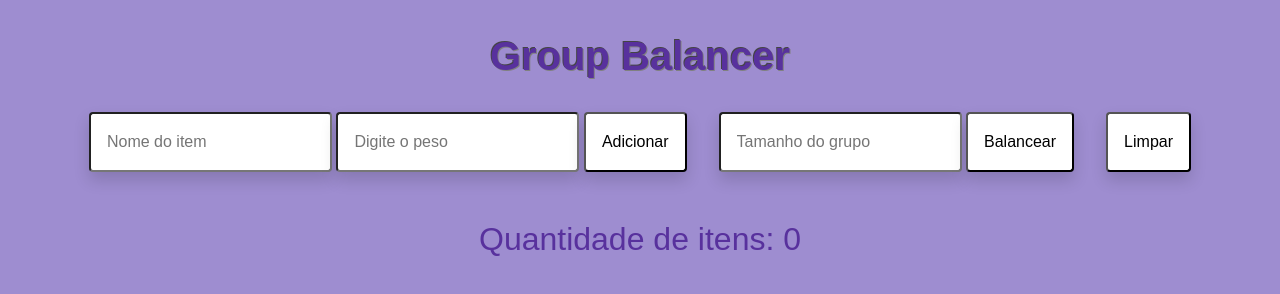
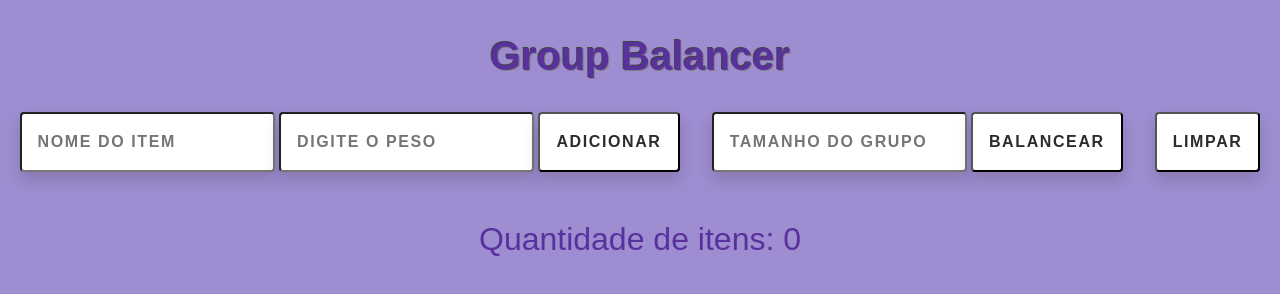
Before and after one commit to IeonardoDuarte/Group-Balancer, a plain HTML site: page index.html in a window 1280 px wide. Drawn offline with nearby package versions, Linux system fonts and the light colour scheme; a web font is replaced by a local one.

Commit message:
Atualizando o estilo dos botões e inputs

```diff
--- a/index.html
+++ b/index.html
@@ -8,9 +8,9 @@
     <link rel="stylesheet" href="./styles/reset.css">
     <link href="https://cdn.jsdelivr.net/npm/bootstrap@5.0.0-beta2/dist/css/bootstrap.min.css" rel="stylesheet"
         integrity="sha384-BmbxuPwQa2lc/FVzBcNJ7UAyJxM6wuqIj61tLrc4wSX0szH/Ev+nYRRuWlolflfl" crossorigin="anonymous">
-    <link rel="stylesheet" href="./styles/style.css">
     <link rel="preconnect" href="https://fonts.gstatic.com">
     <link href="https://fonts.googleapis.com/css2?family=DotGothic16&display=swap" rel="stylesheet">
+    <link rel="stylesheet" href="./styles/style.css">
     <script src="./script.js"></script>
     <title>Balancer</title>
 </head>
@@ -19,18 +19,18 @@
     <h1 class="titulo">Group Balancer</h1>
     <header class="cabecalho">
         <div class="grupo-adicionar">
-            <input type="text" placeholder="Nome do item" class="input-nome shadow p-3 mb-5 bg-white rounded">
-            <input type="number" placeholder="Digite o peso" class="input-peso shadow p-3 mb-5 bg-white rounded">
-            <button class="adicionar shadow p-3 mb-5 bg-white rounded">Adicionar</button>
+            <input type="text" placeholder="NOME DO ITEM" class="input-nome shadow p-3 mb-5 bg-white rounded">
+            <input type="number" placeholder="DIGITE O PESO" class="input-peso shadow p-3 mb-5 bg-white rounded">
+            <button class="adicionar shadow p-3 mb-5 bg-white rounded">ADICIONAR</button>
         </div>
 
         <div class="grupo-balancear">
-            <input type="number" placeholder="Tamanho do grupo"
+            <input type="number" placeholder="TAMANHO DO GRUPO"
                 class="input-qtd-por-grupo shadow p-3 mb-5 bg-white rounded">
-            <button class="balancear shadow p-3 mb-5 bg-white rounded">Balancear</button>
+            <button class="balancear shadow p-3 mb-5 bg-white rounded">BALANCEAR</button>
         </div>
 
-        <button class="limpar shadow p-3 mb-5 bg-white rounded">Limpar</button>
+        <button class="limpar shadow p-3 mb-5 bg-white rounded">LIMPAR</button>
     </header>
 
     <h2 class="contador">Quantidade de itens: 0</h2>
--- a/styles/style.css
+++ b/styles/style.css
@@ -22,6 +22,14 @@ body {
 
 .grupo-balancear {
     margin: 0 2rem;
+}
+
+input,
+button {
+    font-weight: 900;
+    color: rgb(44, 44, 44);
+    letter-spacing: 0.1rem;
+    text-justify: auto;
 }
 
 .contador {
```
